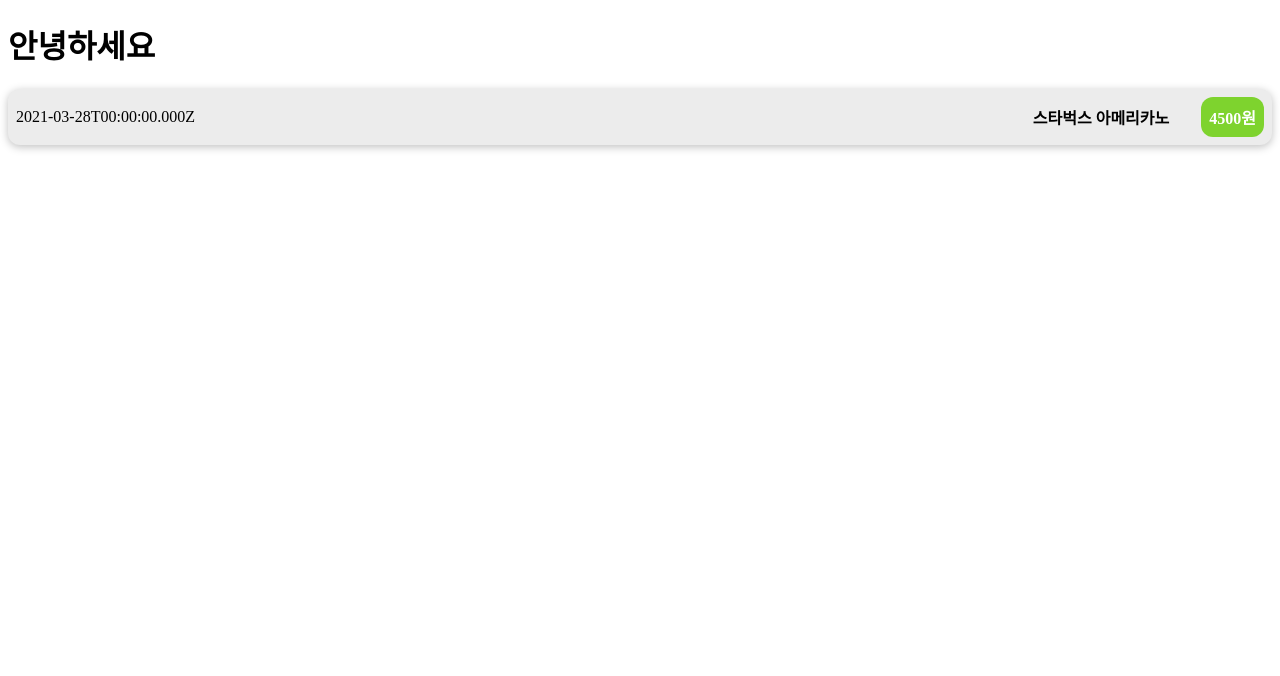
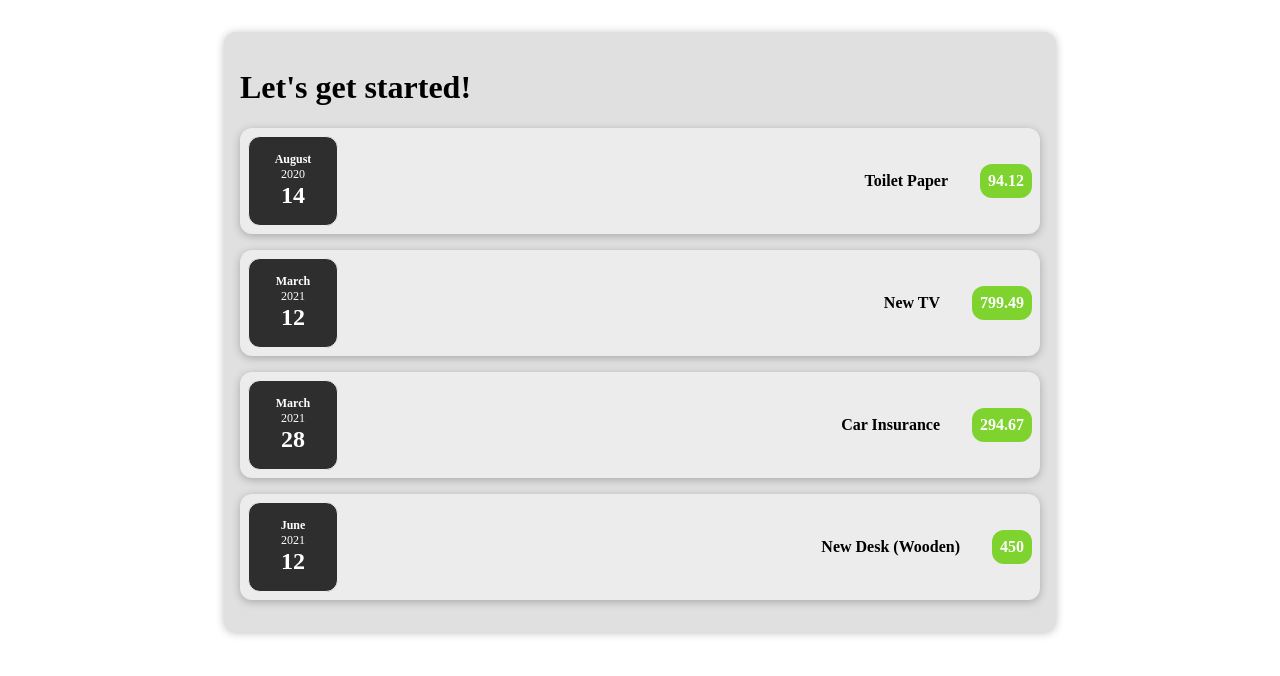
Before and after one commit to kimseowoo03/react-udemy, a React (Create React App) app: page / in a window 1280 px wide. Shown: the top 676 px of the page. Built offline with nearby package versions, Linux system fonts and the light colour scheme.

Commit message:
3단계 컴포넌트 분리

```diff
--- a/src/App.js
+++ b/src/App.js
@@ -1,11 +1,33 @@
 import './App.css';
-import ExpenseItem from './components/ExpenseItem';
+import Expenses from './components/Expenses';
+
 function App() {
+  const expenses = [
+    {
+      id: 'e1',
+      title: 'Toilet Paper',
+      amount: 94.12,
+      date: new Date(2020, 7, 14),
+    },
+    { id: 'e2', title: 'New TV', amount: 799.49, date: new Date(2021, 2, 12) },
+    {
+      id: 'e3',
+      title: 'Car Insurance',
+      amount: 294.67,
+      date: new Date(2021, 2, 28),
+    },
+    {
+      id: 'e4',
+      title: 'New Desk (Wooden)',
+      amount: 450,
+      date: new Date(2021, 5, 12),
+    },
+  ];
   return (
-    <>
-    <h1>안녕하세요</h1>
-    <ExpenseItem />
-    </>
+    <div className='expenses'>
+    <h1>Let's get started!</h1>
+    <Expenses expenses={expenses}/>
+    </div>
   );
 }
 
--- /dev/null
+++ b/src/components/ExpenseDate.css
@@ -0,0 +1,26 @@
+.expense-date {
+  display: flex;
+  flex-direction: column;
+  width: 5.5rem;
+  height: 5.5rem;
+  border: 1px solid #ececec;
+  background-color: #2e2e2e;
+  color: white;
+  border-radius: 12px;
+  align-items: center;
+  justify-content: center;
+}
+
+.expense-date__month {
+  font-size: 0.75rem;
+  font-weight: bold;
+}
+
+.expense-date__year {
+  font-size: 0.75rem;
+}
+
+.expense-date__day {
+  font-size: 1.5rem;
+  font-weight: bold;
+}
--- /dev/null
+++ b/src/components/ExpenseDate.js
@@ -0,0 +1,17 @@
+import './ExpenseDate.css';
+
+function ExpenseDate(props) {
+  const month = props.date.toLocaleString("en-US", { month: 'long'});
+  const day = props.date.toLocaleString("en-US", { day: 'numeric'});
+  const year = props.date.getFullYear();
+
+  return(
+    <div className='expense-date'>
+        <div className='expense-date__month'>{month}</div>
+        <div className='expense-date__year'>{year}</div>
+        <div className='expense-date__day'>{day}</div>
+      </div>
+  )
+}
+
+export default ExpenseDate;
--- a/src/components/ExpenseItem.js
+++ b/src/components/ExpenseItem.js
@@ -1,15 +1,14 @@
 import './ExpenseItem.css';
+import ExpenseDate from './ExpenseDate';
 
-function ExpenseItem() {
-  const expenseDate = new Date(2021, 2, 28);
-  const expenseTitle = '스타벅스 아메리카노'
-  const expenseAmount = 4500;
+function ExpenseItem(props) {
+
   return (
     <div className='expense-item'>
-      <div>{expenseDate.toISOString()}</div>
+      <ExpenseDate date={props.date}/>
       <div className='expense-item_description'>
-        <h2>{expenseTitle}</h2>
-        <div className='expense-item_price'>{expenseAmount}원</div>
+        <h2>{props.title}</h2>
+        <div className='expense-item_price'>{props.amount}</div>
       </div>
     </div>
   );
--- /dev/null
+++ b/src/components/Expenses.css
@@ -0,0 +1,9 @@
+.expenses {
+  padding: 1rem;
+  background-color: rgb(224, 224, 224);
+  margin: 2rem auto;
+  width: 50rem;
+  max-width: 95%;
+  border-radius: 12px;
+  box-shadow: 0 1px 8px rgba(0, 0, 0, 0.25);
+}
--- /dev/null
+++ b/src/components/Expenses.js
@@ -0,0 +1,32 @@
+import ExpenseItem from "./ExpenseItem";
+import './Expenses.css';
+
+function Expenses(props) {
+
+  return(
+    <>
+    <ExpenseItem
+    title={props.expenses[0].title}
+    amount={props.expenses[0].amount}
+    date={props.expenses[0].date}
+    />
+    <ExpenseItem
+    title={props.expenses[1].title}
+    amount={props.expenses[1].amount}
+    date={props.expenses[1].date}
+    />
+    <ExpenseItem
+    title={props.expenses[2].title}
+    amount={props.expenses[2].amount}
+    date={props.expenses[2].date}
+    />
+    <ExpenseItem
+    title={props.expenses[3].title}
+    amount={props.expenses[3].amount}
+    date={props.expenses[3].date}
+    />
+    </>
+  )
+}
+
+export default Expenses;
```
